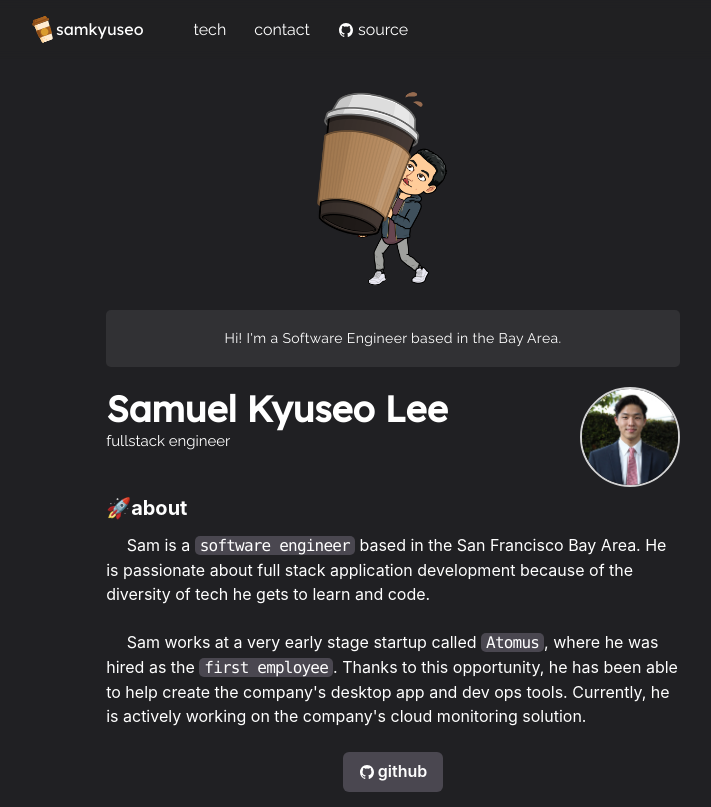
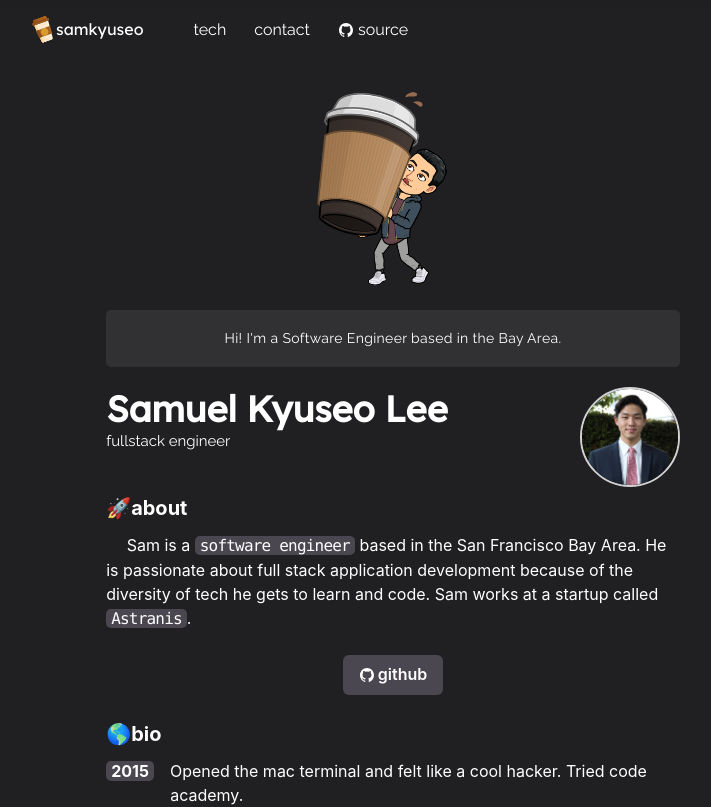
Before and after one commit to samkyuseo/samkyuseo.com, a React (Create React App) app: page / in a window 1280 px wide. Shown: the top 807 px of the page, without its empty margins (247-958 px from the left). Built offline with nearby package versions, Linux system fonts and the light colour scheme; a web font is replaced by a local one.

Commit message:
update personal website

```diff
--- a/src/components/Footer/Footer.tsx
+++ b/src/components/Footer/Footer.tsx
@@ -9,13 +9,13 @@
     <>
       <Divider borderColor="gray.foreground" mt="30px" />
       <Box py={5}>
-        <Container color="senary" fontSize="12px" align="center">
+        <Container color="senary" fontSize="12px" textAlign="center">
           built by 💜 samykuseo
         </Container>
-        <Container color="senary" fontSize="12px" align="center">
+        <Container color="senary" fontSize="12px" textAlign="center">
           design inspo 💛 devaslife
         </Container>
-        <Container align="center" mt="10px">
+        <Container textAlign="center" mt="10px">
           <Link
             href="https://www.linkedin.com/in/samkyuseo/"
             target="_blank"
--- a/src/components/Hero/Hero.tsx
+++ b/src/components/Hero/Hero.tsx
@@ -2,8 +2,8 @@
 import { Box, Text } from "@chakra-ui/layout";
 const Hero = () => {
   return (
-    <>
-      <Image src="/hi.png" boxSize="210px" mb="20px" />
+    <Box>
+      <Image src="/hi.png" boxSize="210px" mb="20px" marginX="auto" />
       <Box
         bg="gray.foreground"
         borderRadius="5px"
@@ -15,7 +15,7 @@
       >
         <Text>Hi! I'm a Software Engineer based in the Bay Area.</Text>
       </Box>
-    </>
+    </Box>
   );
 };
 
--- a/src/components/Navbar/Navbar.tsx
+++ b/src/components/Navbar/Navbar.tsx
@@ -29,9 +29,9 @@
         display="flex"
         p={3}
         maxW="container.md"
-        wrap="wrap"
-        align="center"
-        justify="space-between"
+        flexWrap="wrap"
+        textAlign="center"
+        justifyContent="space-between"
       >
         {/* Logo */}
         <Logo />
@@ -73,7 +73,7 @@
           </Link>
         </Stack>
         {/* Subnavbar items */}
-        <Box flex={1} align="right">
+        <Box flex={1} textAlign="right">
           <Box display={{ base: "inline-block", md: "none" }}>
             <Menu>
               <MenuButton
--- a/src/pages/About.tsx
+++ b/src/pages/About.tsx
@@ -1,4 +1,3 @@
-// https://mantine.dev/core/timeline/
 import {
   Box,
   Image,
@@ -17,7 +16,7 @@
 const About = () => {
   return (
     <Box pt={20}>
-      <Container align="center">
+      <Container textAlign="center">
         <Hero />
         <Box display={{ md: "flex" }} mt="20px">
           <Box flexGrow={1} textAlign="left">
@@ -52,21 +51,13 @@
         <Box textAlign="left">
           <Text>
             &emsp; Sam is a <Text variant="highlight">software engineer</Text>{" "}
-            based in the San Francisco Bay Area. He is passionate about full
-            stack application development because of the diversity of tech he
-            gets to learn and code.
-          </Text>
-          <br />
-          <Text>
-            &emsp; Sam works at a very early stage startup called{" "}
-            <Link href="https://www.atomuscyber.com" variant="highlight">
-              Atomus
+            {"based in the San Francisco Bay Area. He is passionate about full \
+            stack application development because of the diversity of tech he \
+            gets to learn and code. Sam works at a startup called "}
+            <Link href="https://www.astranis.com/" variant="highlight">
+              Astranis
             </Link>
-            , where he was hired as the{" "}
-            <Text variant="highlight">first employee</Text>. Thanks to this
-            opportunity, he has been able to help create the company's desktop
-            app and dev ops tools. Currently, he is actively working on the
-            company's cloud monitoring solution.
+            .
           </Text>
         </Box>
         <br />
```
